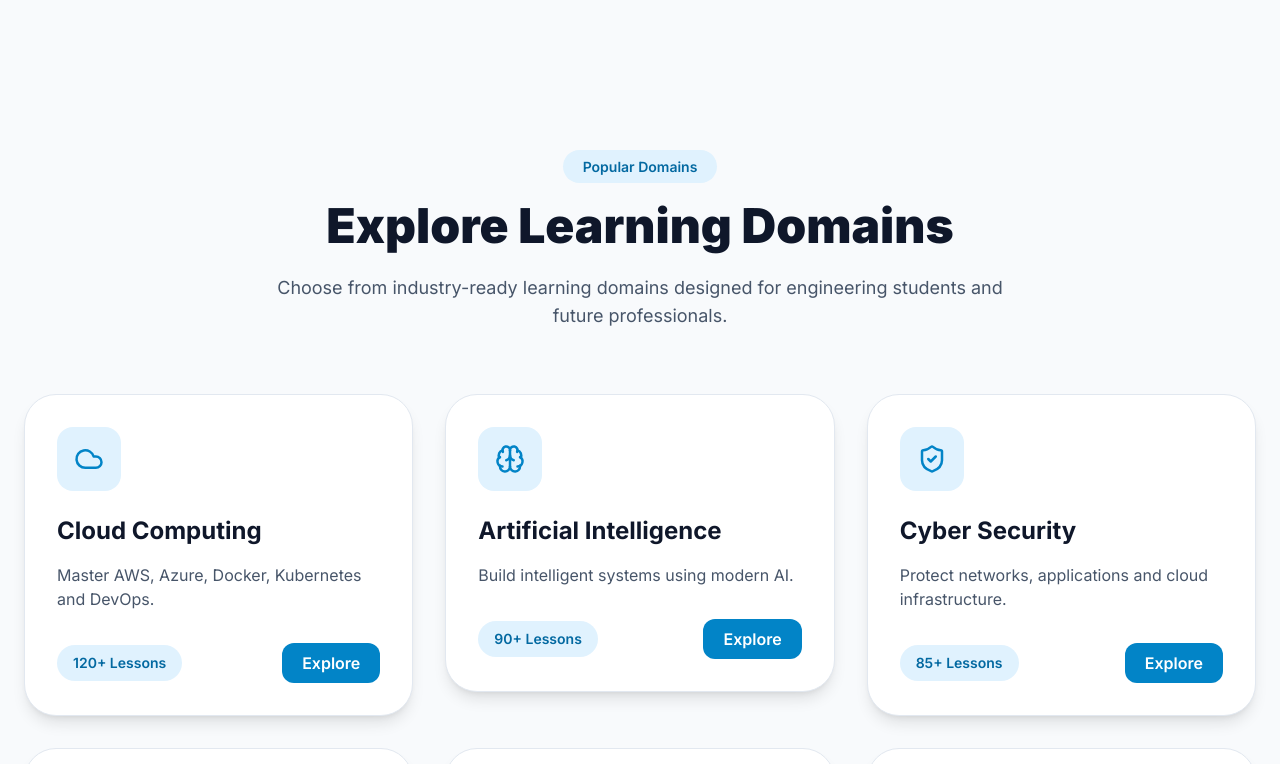
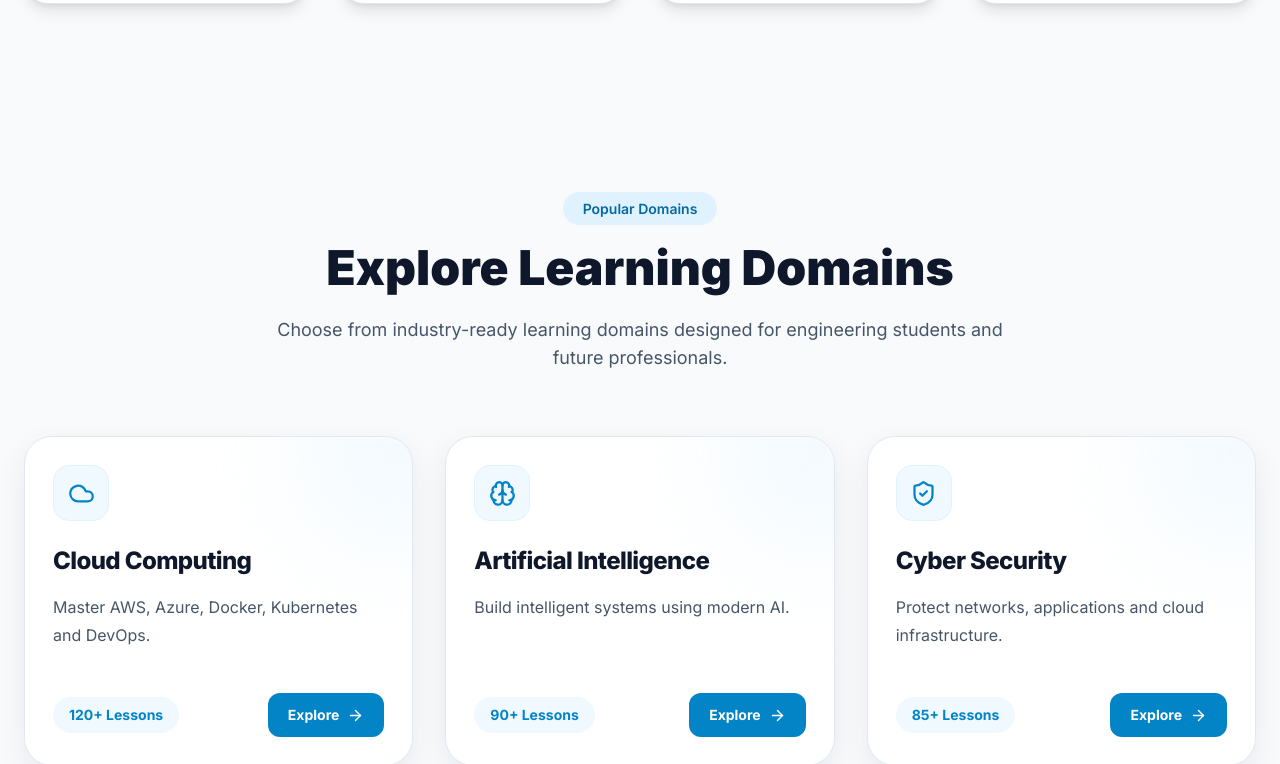
Before and after one commit to Reddi-Rama/CloudLearn-AI, a Next.js app in the folder frontend/: page / in a window 1280 px wide. Shown: the part 1716-2480 px from the top of the page. Built offline with nearby package versions, Linux system fonts and the light colour scheme.

Commit message:
Save current work before pulling friend changes

```diff
--- a/frontend/src/app/(main)/about/page.tsx
+++ b/frontend/src/app/(main)/about/page.tsx
@@ -5,10 +5,16 @@ import Stats from "@/components/about/Stats";
 import WhyChooseUs from "@/components/about/WhyChooseUs";
 import Journey from "@/components/about/Journey";
 import CTA from "@/components/home/CTA";
+import BackButton from "@/components/layout/BackButton";
 
 export default function AboutPage() {
   return (
     <main className="about-page min-h-screen overflow-hidden">
+
+      <div className="px-6 pt-6">
+        <BackButton />
+      </div>
+
       <AboutHero />
 
       <Mission />
@@ -22,6 +28,7 @@ export default function AboutPage() {
       <Journey />
 
       <CTA />
+
     </main>
   );
 }
--- a/frontend/src/app/(main)/contact/page.tsx
+++ b/frontend/src/app/(main)/contact/page.tsx
@@ -3,16 +3,24 @@ import ContactForm from "@/components/contact/ContactForm";
 import ContactInfo from "@/components/contact/ContactInfo";
 import FAQPreview from "@/components/contact/FAQPreview";
 import MapSection from "@/components/contact/MapSection";
+import BackButton from "@/components/layout/BackButton";
 
 export default function ContactPage() {
   return (
     <main className="contact-page min-h-screen overflow-hidden">
 
+      <div className="px-6 pt-6">
+        <BackButton />
+      </div>
+
       <ContactHero />
 
       <div className="mx-auto grid max-w-7xl gap-12 bg-transparent px-6 py-24 lg:grid-cols-2">
+
         <ContactForm />
+
         <ContactInfo />
+
       </div>
 
       <FAQPreview />
--- a/frontend/src/app/(main)/learning-paths/page.tsx
+++ b/frontend/src/app/(main)/learning-paths/page.tsx
@@ -11,19 +11,20 @@ import {
   CTA,
 } from "@/components/learning-Paths";
 
+import BackButton from "@/components/layout/BackButton";
+
 export default function LearningPathsPage() {
   const [searchQuery, setSearchQuery] = useState("");
-  const [selectedCategory, setSelectedCategory] = useState("All");
+  const [selectedCategory, setSelectedCategory] =
+    useState("All");
 
   return (
-    <main
-      className="
-        min-h-screen
-        overflow-hidden
-        bg-[#f7fbff]
-        text-slate-900
-      "
-    >
+    <main className="learning-paths-page min-h-screen overflow-hidden">
+
+      <div className="px-6 pt-6">
+        <BackButton />
+      </div>
+
       <Hero />
 
       <Search
@@ -31,7 +32,7 @@ export default function LearningPathsPage() {
         onQueryChange={setSearchQuery}
       />
 
-      <section className="px-6 pt-8 md:px-10">
+      <section className="bg-transparent px-6 pt-8 md:px-10">
         <div className="mx-auto max-w-[1400px] text-center">
 
           <div
@@ -97,6 +98,7 @@ export default function LearningPathsPage() {
       <CareerSection />
 
       <CTA />
+
     </main>
   );
 }
--- a/frontend/src/components/home/CloudCard.tsx
+++ b/frontend/src/components/home/CloudCard.tsx
@@ -1,54 +1,153 @@
 "use client";
 
-import { LucideIcon } from "lucide-react";
+import Link from "next/link";
+import { ArrowRight } from "lucide-react";
 
 interface CloudCardProps {
   title: string;
   description: string;
-  icon: LucideIcon;
   lessons: number;
+  icon: React.ElementType;
+  href: string;
 }
 
 export default function CloudCard({
   title,
   description,
+  lessons,
   icon: Icon,
-  lessons,
+  href,
 }: CloudCardProps) {
   return (
-    <div className="group rounded-[32px] border border-slate-200 bg-white p-8 shadow-lg transition-all duration-300 hover:-translate-y-3 hover:border-sky-300 hover:shadow-2xl">
+    <Link
+      href={href}
+      className="group block h-full"
+    >
+      <article
+        className="
+          relative
+          flex
+          min-h-[330px]
+          h-full
+          flex-col
+          overflow-hidden
+          rounded-[28px]
+          border
+          border-slate-200
+          bg-white
+          p-7
+          shadow-[0_10px_30px_rgba(15,23,42,0.07)]
+          transition-all
+          duration-300
+          hover:-translate-y-2
+          hover:border-sky-300
+          hover:shadow-[0_20px_45px_rgba(14,165,233,0.15)]
+        "
+      >
 
-      <div className="flex h-16 w-16 items-center justify-center rounded-2xl bg-sky-100">
-
-        <Icon
-          size={30}
-          className="text-sky-600"
+        <div
+          className="
+            pointer-events-none
+            absolute
+            -right-16
+            -top-16
+            h-40
+            w-40
+            rounded-full
+            bg-sky-100
+            opacity-60
+            blur-3xl
+          "
         />
 
-      </div>
+        <div
+          className="
+            relative
+            flex
+            h-14
+            w-14
+            items-center
+            justify-center
+            rounded-2xl
+            border
+            border-sky-100
+            bg-sky-50
+            text-sky-600
+          "
+        >
+          <Icon size={27} />
+        </div>
 
-      <h3 className="mt-6 text-2xl font-bold">
-        {title}
-      </h3>
+        <h3
+          className="
+            relative
+            mt-6
+            text-2xl
+            font-extrabold
+            tracking-tight
+            text-slate-900
+            transition
+            group-hover:text-sky-600
+          "
+        >
+          {title}
+        </h3>
 
-      <p className="mt-4 text-slate-600">
-        {description}
-      </p>
+        <p
+          className="
+            relative
+            mt-4
+            text-base
+            leading-7
+            text-slate-600
+          "
+        >
+          {description}
+        </p>
 
-      <div className="mt-8 flex items-center justify-between">
+        <div className="relative mt-auto flex items-center justify-between pt-8">
 
-        <span className="rounded-full bg-sky-100 px-4 py-2 text-sm font-semibold text-sky-700">
+          <span
+            className="
+              rounded-full
+              bg-sky-50
+              px-4
+              py-2
+              text-sm
+              font-bold
+              text-sky-600
+            "
+          >
+            {lessons}+ Lessons
+          </span>
 
-          {lessons}+ Lessons
+          <span
+            className="
+              inline-flex
+              items-center
+              gap-2
+              rounded-xl
+              bg-sky-600
+              px-5
+              py-3
+              text-sm
+              font-bold
+              text-white
+              transition
+              group-hover:bg-sky-700
+            "
+          >
+            Explore
 
-        </span>
+            <ArrowRight
+              size={17}
+              className="transition-transform duration-300 group-hover:translate-x-1"
+            />
+          </span>
 
-        <button className="rounded-xl bg-sky-600 px-5 py-2 font-semibold text-white transition hover:bg-sky-700">
-          Explore
-        </button>
+        </div>
 
-      </div>
-
-    </div>
+      </article>
+    </Link>
   );
 }
--- a/frontend/src/components/home/CloudDomains.tsx
+++ b/frontend/src/components/home/CloudDomains.tsx
@@ -1,6 +1,4 @@
 "use client";
-
-import Link from "next/link";
 
 import {
   Cloud,
@@ -16,18 +14,20 @@ import CloudCard from "./CloudCard";
 const domains = [
   {
     title: "Cloud Computing",
-    description: "Master AWS, Azure, Docker, Kubernetes and DevOps.",
+    description:
+      "Master AWS, Azure, Docker, Kubernetes and DevOps.",
     icon: Cloud,
     lessons: 120,
-    href: "/domains/cloud-computing",
+    href: "/coming-soon?from=home",
   },
 
   {
     title: "Artificial Intelligence",
-    description: "Build intelligent systems using modern AI.",
+    description:
+      "Build intelligent systems using modern AI.",
     icon: Brain,
     lessons: 90,
-    href: "/domains/aiml",
+    href: "/coming-soon?from=home",
   },
 
   {
@@ -36,37 +36,40 @@ const domains = [
       "Protect networks, applications and cloud infrastructure.",
     icon: ShieldCheck,
     lessons: 85,
-    href: "/domains/cybersecurity",
+    href: "/coming-soon?from=home",
   },
 
   {
     title: "Data Science",
-    description: "Learn Python, Pandas, ML and analytics.",
+    description:
+      "Learn Python, Pandas, ML and analytics.",
     icon: Database,
     lessons: 110,
-    href: "/domains/data-science",
+    href: "/coming-soon?from=home",
   },
 
   {
     title: "Programming",
-    description: "Master C, C++, Python, JavaScript and more.",
+    description:
+      "Master C, C++, Python, JavaScript and more.",
     icon: Code2,
     lessons: 150,
-    href: "/domains/programming",
+    href: "/domains/programming?from=home",
   },
 
   {
     title: "Machine Learning",
-    description: "Learn regression, classification and deep learning.",
+    description:
+      "Learn regression, classification and deep learning.",
     icon: Cpu,
     lessons: 95,
-    href: "/domains/aiml",
+    href: "/coming-soon?from=home",
   },
 ];
 
 export default function CloudDomains() {
   return (
-    <section className="bg-slate-50 py-24">
+    <section className="bg-transparent py-24">
 
       <div className="mx-auto max-w-7xl px-6">
 
@@ -90,18 +93,10 @@ export default function CloudDomains() {
         <div className="mt-16 grid gap-8 md:grid-cols-2 xl:grid-cols-3">
 
           {domains.map((domain) => (
-            <Link
+            <CloudCard
               key={domain.title}
-              href={domain.href}
-              className="block h-full"
-            >
-              <CloudCard
-                title={domain.title}
-                description={domain.description}
-                icon={domain.icon}
-                lessons={domain.lessons}
-              />
-            </Link>
+              {...domain}
+            />
           ))}
 
         </div>
--- a/frontend/src/components/layout/BackButton.tsx
+++ b/frontend/src/components/layout/BackButton.tsx
@@ -1,118 +1,53 @@
 "use client";
 
+import Link from "next/link";
 import { ArrowLeft } from "lucide-react";
-import { usePathname, useRouter } from "next/navigation";
 
-export default function BackButton() {
-  const router = useRouter();
-  const pathname = usePathname();
+interface BackButtonProps {
+  href?: string;
+  label?: string;
+}
 
-  // Home page doesn't need a Back button
-  if (pathname === "/") {
-    return null;
-  }
-
-  const getParentRoute = () => {
-    const parts = pathname.split("/").filter(Boolean);
-
-    /*
-     * Learning Paths
-     *
-     * /learning-paths/frontend-development
-     * → /learning-paths
-     */
-    if (parts[0] === "learning-paths") {
-      return "/learning-paths";
-    }
-
-    /*
-     * Domains
-     *
-     * /domains/programming
-     * → /domains
-     *
-     * /domains/anything/...
-     * → /domains
-     */
-    if (parts[0] === "domains") {
-      return "/domains";
-    }
-
-    /*
-     * Courses
-     *
-     * /courses
-     * → /
-     *
-     * /courses/course-id
-     * → /courses
-     *
-     * /courses/course-id/module-id
-     * → /courses/course-id
-     *
-     * /courses/course-id/module-id/lesson-id
-     * → /courses/course-id/module-id
-     */
-    if (parts[0] === "courses") {
-      if (parts.length === 1) {
-        return "/";
-      }
-
-      if (parts.length === 2) {
-        return "/courses";
-      }
-
-      if (parts.length === 3) {
-        return `/courses/${parts[1]}`;
-      }
-
-      return `/courses/${parts[1]}/${parts[2]}`;
-    }
-
-    /*
-     * Other pages:
-     * go to Home
-     */
-    return "/";
-  };
-
-  const handleBack = () => {
-    router.push(getParentRoute());
-  };
-
+export default function BackButton({
+  href = "/",
+  label = "Back to Home",
+}: BackButtonProps) {
   return (
-    <button
-      type="button"
-      onClick={handleBack}
+    <Link
+      href={href}
       className="
-        fixed
-        left-6
-        top-24
-        z-[200]
+        group
         inline-flex
         items-center
         gap-2
         rounded-xl
         border
-        border-slate-300
+        border-slate-200
         bg-white
         px-4
         py-2.5
         text-sm
         font-semibold
         text-slate-700
-        shadow-lg
+        shadow-md
         transition-all
-        duration-200
+        duration-300
         hover:-translate-y-0.5
-        hover:border-sky-400
-        hover:bg-sky-50
+        hover:border-sky-300
         hover:text-sky-600
-        hover:shadow-xl
+        hover:shadow-lg
       "
     >
-      <ArrowLeft size={18} />
-      Back
-    </button>
+      <ArrowLeft
+        size={18}
+        className="
+          transition-transform
+          duration-200
+          group-hover:-translate-x-1
+        "
+      />
+
+      {label}
+    </Link>
   );
 }
```
Also changed, not shown: frontend/src/app/(main)/domains/page.tsx (+5 -12 lines), frontend/src/app/coming-soon/page.tsx (+59 -40 lines), frontend/src/app/my-certificates/page.tsx (+213 -28 lines).
